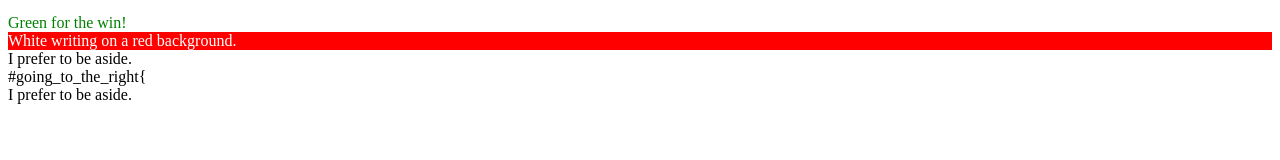
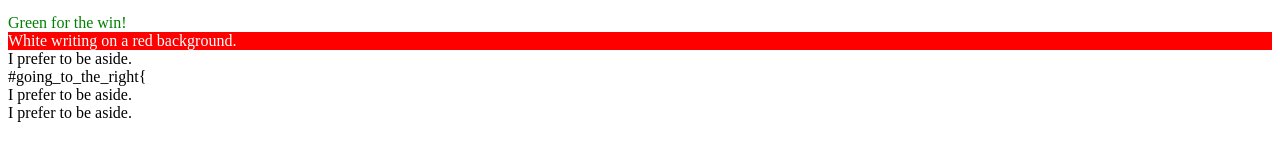
Before and after one commit to najahk/holberton-learning_web_programming, a plain HTML site: page mysecondwebpage.html in a window 1280 px wide. Shown: the part 106-266 px from the top of the page. Drawn offline with Linux system fonts and the light colour scheme.

Commit message:
Update mysecondwebpage.html

```diff
--- a/mysecondwebpage.html
+++ b/mysecondwebpage.html
@@ -16,3 +16,4 @@
 <div id="going_to_the_right">I prefer to be aside.</div>
 #going_to_the_right{
 <div  id="going_to_the_right">I prefer to be aside.</div>
+  <class id="going_to_the_right">  I prefer to be aside.</class>
```
